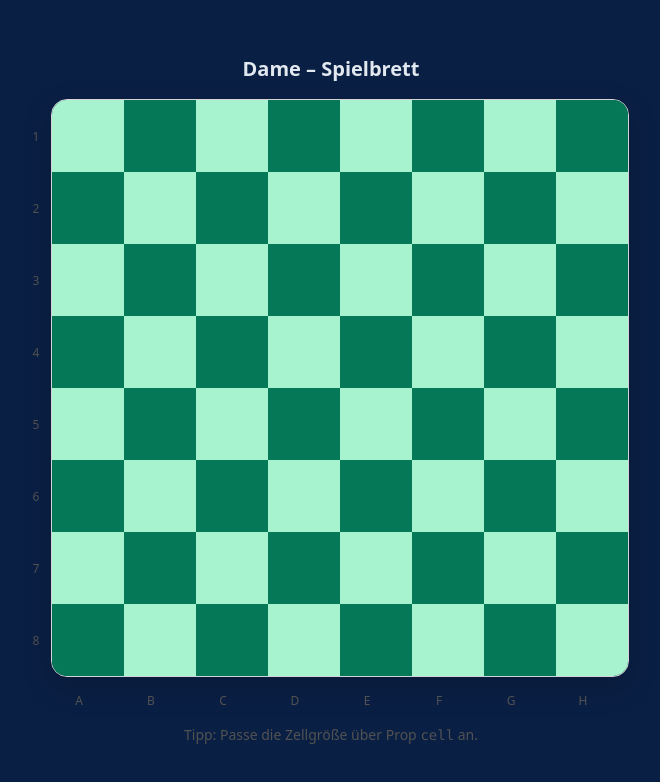
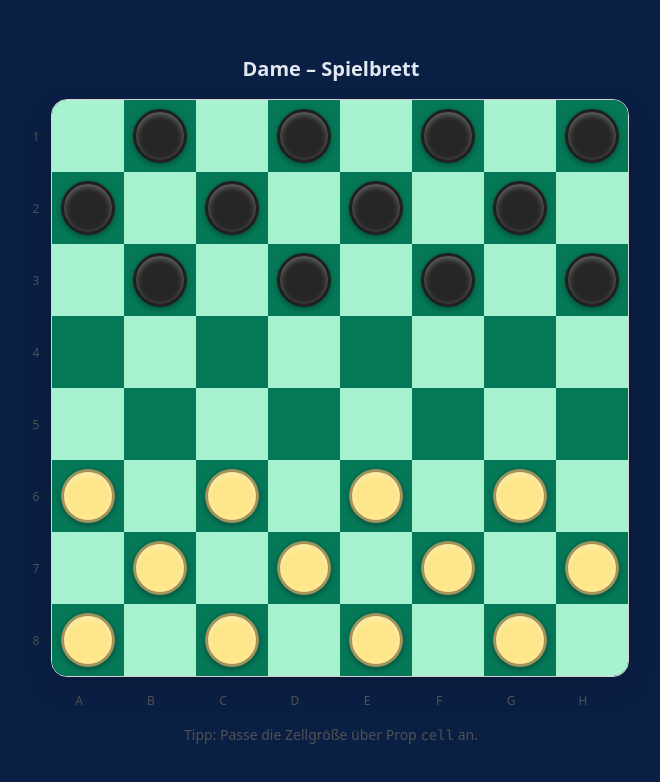
Before and after one commit to Web-Developer-DB/react-dame-spiel, a React (Vite) app: page / in a window 1280 px wide. Shown: the top 782 px of the page, without its empty margins (309-969 px from the left). Built offline with nearby package versions, Linux system fonts and the light colour scheme.

Commit message:
feat: füge Spielsteine zur Schachbrettdarstellung hinzu

```diff
--- a/src/CheckersBoard.tsx
+++ b/src/CheckersBoard.tsx
@@ -32,12 +32,19 @@ export default function CheckersBoard({ cell = 72 }: Props) {
           {Array.from({ length: rows }).map((_, r) =>
             Array.from({ length: cols }).map((_, c) => {
               const isDark = (r + c) % 2 === 1;
+              let piece: "dark" | "light" | null = null;
+              if (isDark) {
+                if (r < 3) piece = "dark";
+                if (r >= rows - 3) piece = "light";
+              }
+              const pieceDescription =
+                piece === "dark" ? " mit schwarzem Spielstein" : piece === "light" ? " mit hellem Spielstein" : "";
               const key = `${r}-${c}`;
               return (
                 <div
                   key={key}
                   role="gridcell"
-                  aria-label={`Feld ${files[c]}${rows - r}`}
+                  aria-label={`Feld ${files[c]}${rows - r}${pieceDescription}`}
                   data-row={r}
                   data-col={c}
                   className={
@@ -46,6 +53,15 @@ export default function CheckersBoard({ cell = 72 }: Props) {
                   }
                   style={{ width: cell, height: cell }}
                 >
+                  {piece && (
+                    <span
+                      className={
+                        "w-3/4 h-3/4 rounded-full border-[3px] border-neutral-900/40 shadow-[inset_0_2px_6px_rgba(255,255,255,0.35),0_2px_6px_rgba(0,0,0,0.35)] " +
+                        (piece === "dark" ? "bg-neutral-800" : "bg-amber-200")
+                      }
+                      aria-hidden="true"
+                    />
+                  )}
                 </div>
               );
             })
```
